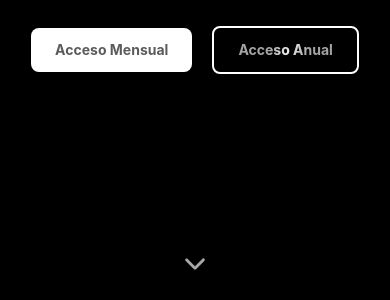
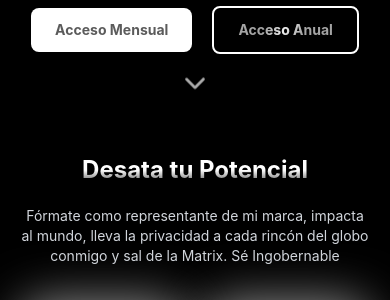
Before and after one commit to adamscontrerasdev/TotalPrivacyDemoDeploy, a Next.js app: page /partners in a window 390 px wide. Shown: the part 535-835 px from the top of the page. Built offline with nearby package versions, Linux system fonts and the light colour scheme.

Commit message:
Fix MobileSpace

```diff
--- a/src/app/partners/Sections/Home.tsx
+++ b/src/app/partners/Sections/Home.tsx
@@ -26,7 +26,7 @@ const Home = () => {
   return (
     <div
       className="flex flex-col items-center justify-start w-screen
-   p-5 min-h-screen  bg-black"
+   p-5   bg-black"
     >
       <div
         className="absolute top-0 left-0 w-screen h-screen pointer-events-none"
--- a/src/app/partners/components/common/ArrowDown.tsx
+++ b/src/app/partners/components/common/ArrowDown.tsx
@@ -9,7 +9,7 @@ interface ArrowDownProps {
 
 const ArrowDown: React.FC<ArrowDownProps> = ({ opacity = 1, redirect }) => {
   return (
-    <div className="w-full h-20 absolute bottom-0 left-0 text-amber-50 flex justify-center items-center text-3xl md:text-5xl">
+    <div className="w-full h-10 md:h-20  bottom-0 left-0 text-amber-50 flex justify-center items-center text-3xl md:text-5xl">
       <Link href={redirect ? redirect : ""}>
         <IoIosArrowDown
           className="animate-bounce cursor-pointer"
--- a/src/app/partners/page.tsx
+++ b/src/app/partners/page.tsx
@@ -9,7 +9,7 @@ import Footer from "./Sections/footer/footer";
 
 const page = () => {
   return (
-    <div className="pt-10">
+    <div className="pt-5 md:pt-10">
       <BgOfBg />
       <Home />
       <BulletsPoints />
```
